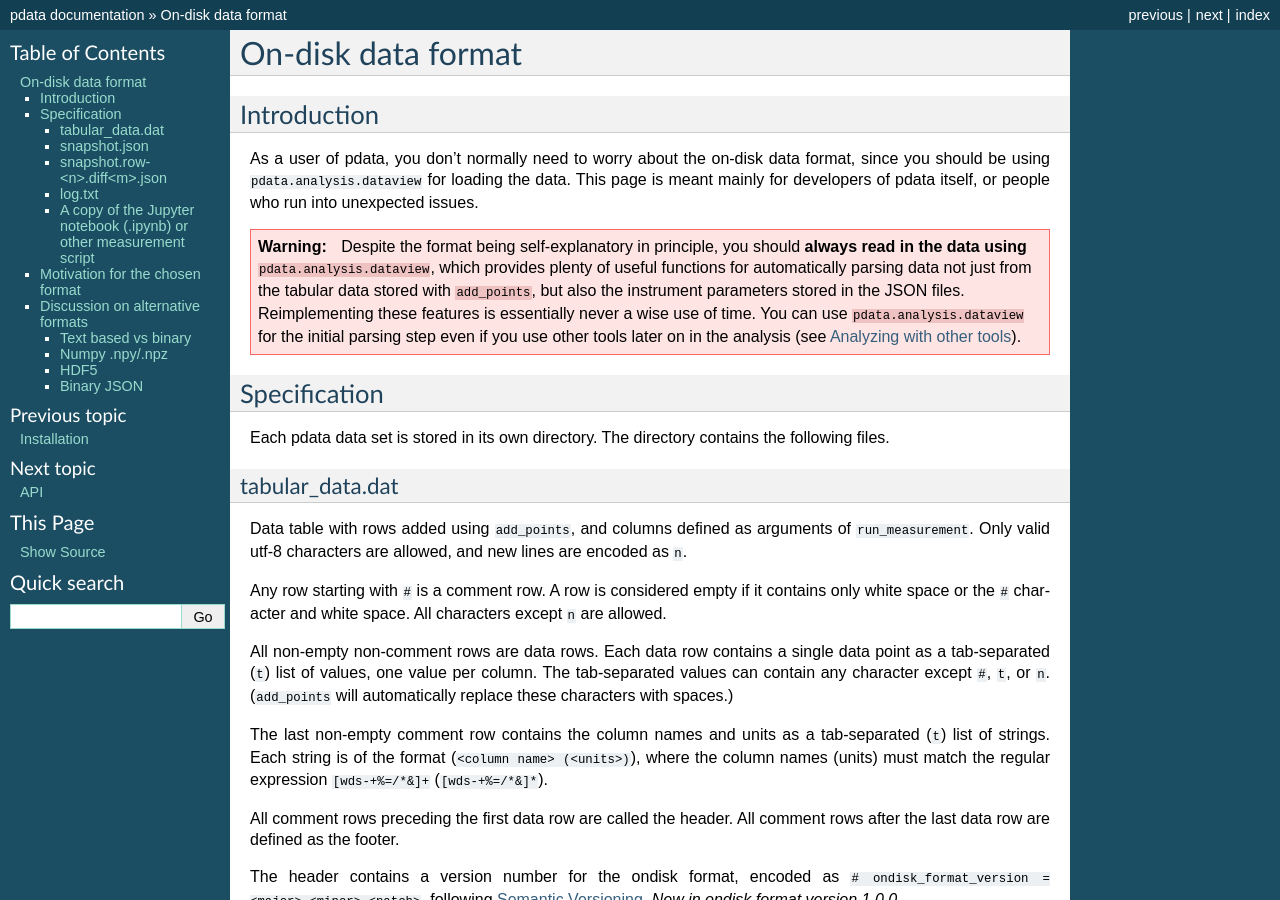
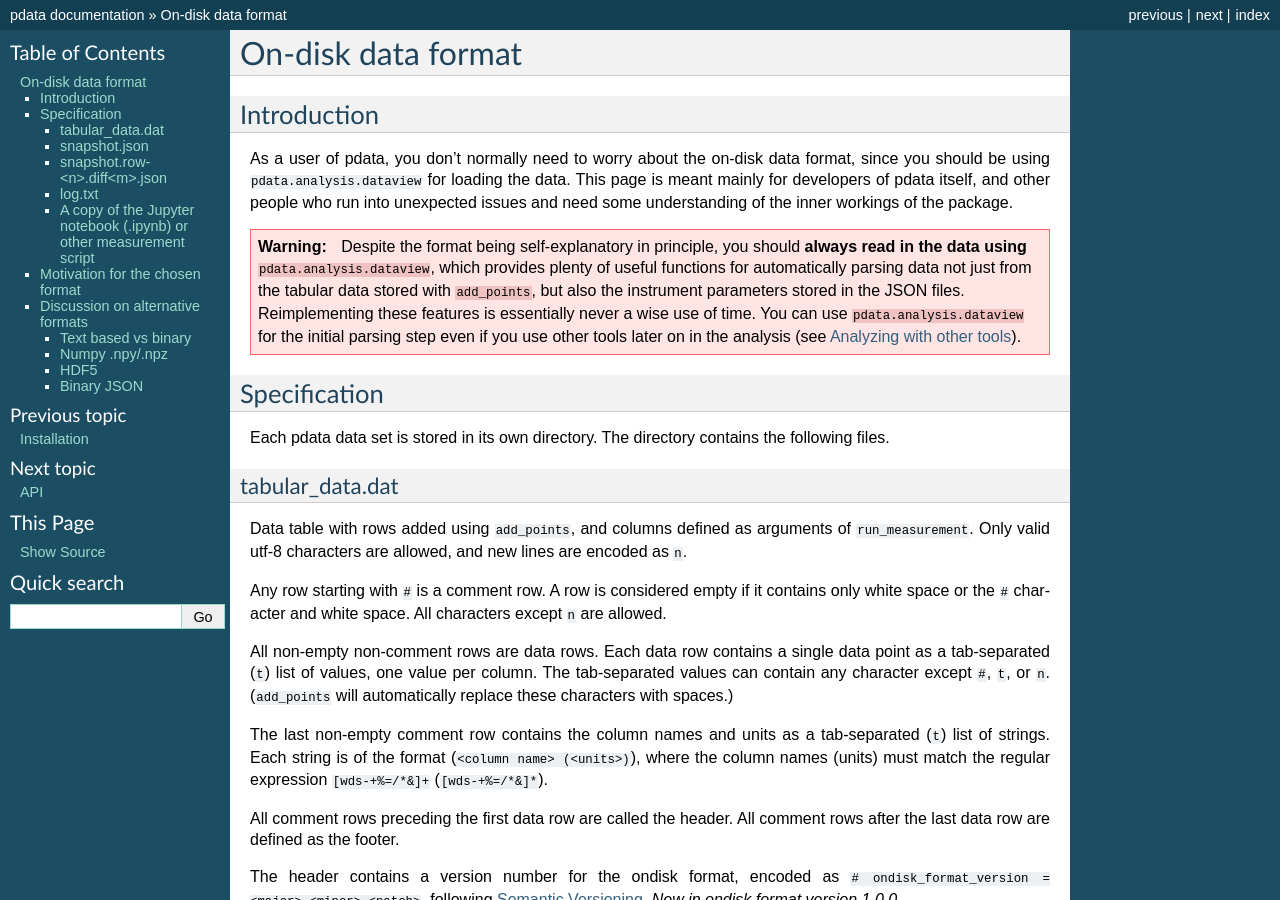
Before and after one commit to govenius/pdata, a Sphinx documentation site: the page built from docs/dataformat.rst, in a window 1280 px wide and 900 px high. Built offline with Sphinx 7.4.7, drawn with Linux system fonts in a browser that asks for light colours; the version number could not be read and is left out.

```diff
--- a/docs/dataformat.rst
+++ b/docs/dataformat.rst
@@ -7,7 +7,8 @@ Introduction
 As a user of pdata, you don't normally need to worry about the on-disk
 data format, since you should be using :code:`pdata.analysis.dataview`
 for loading the data. This page is meant mainly for developers of
-pdata itself, or people who run into unexpected issues.
+pdata itself, and other people who run into unexpected issues and need
+some understanding of the inner workings of the package.
 
 .. warning:: Despite the format being self-explanatory in principle,
   you should **always read in the data using**
```
Also changed, not shown: other parts of docs/dataformat.rst (+4 -0 lines).
